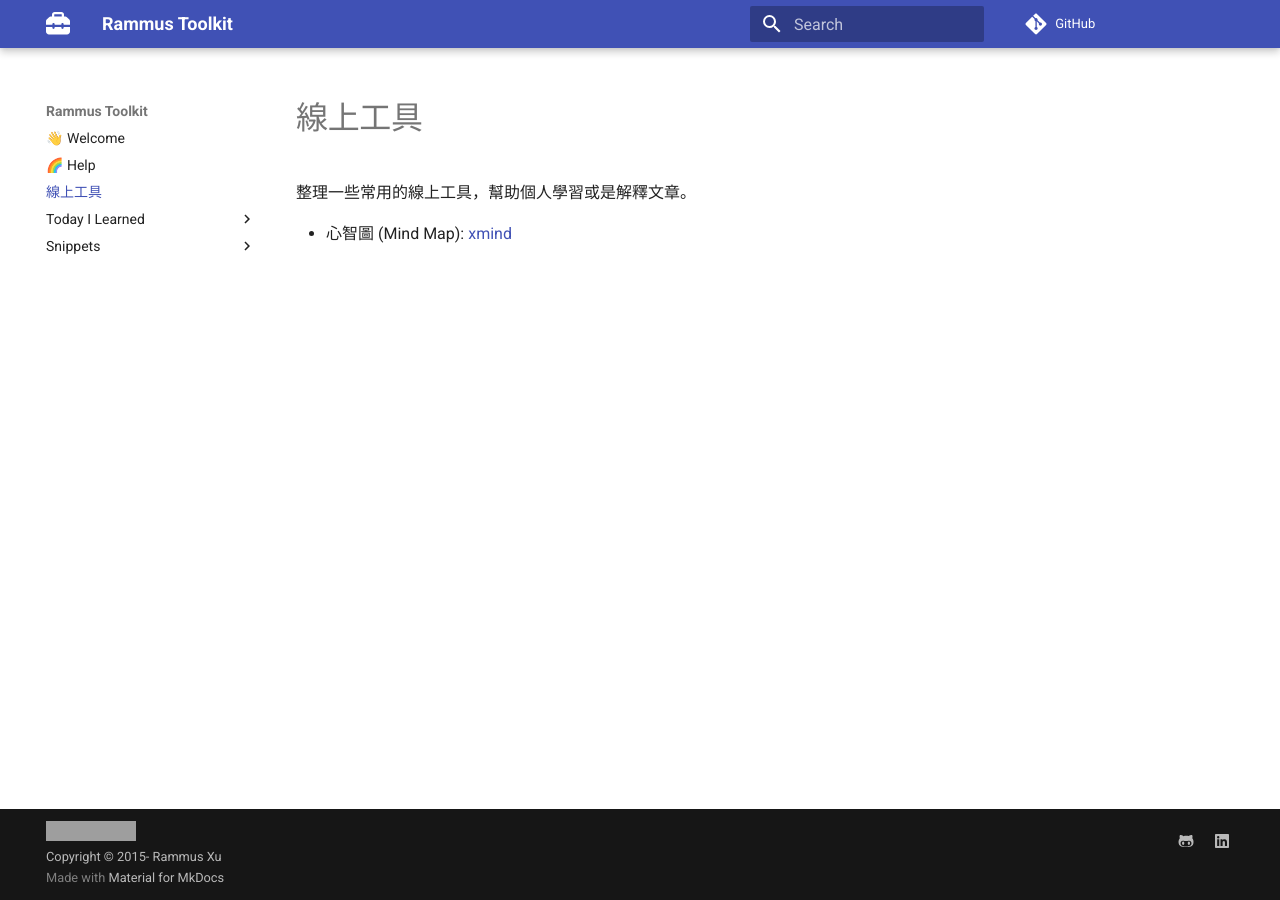
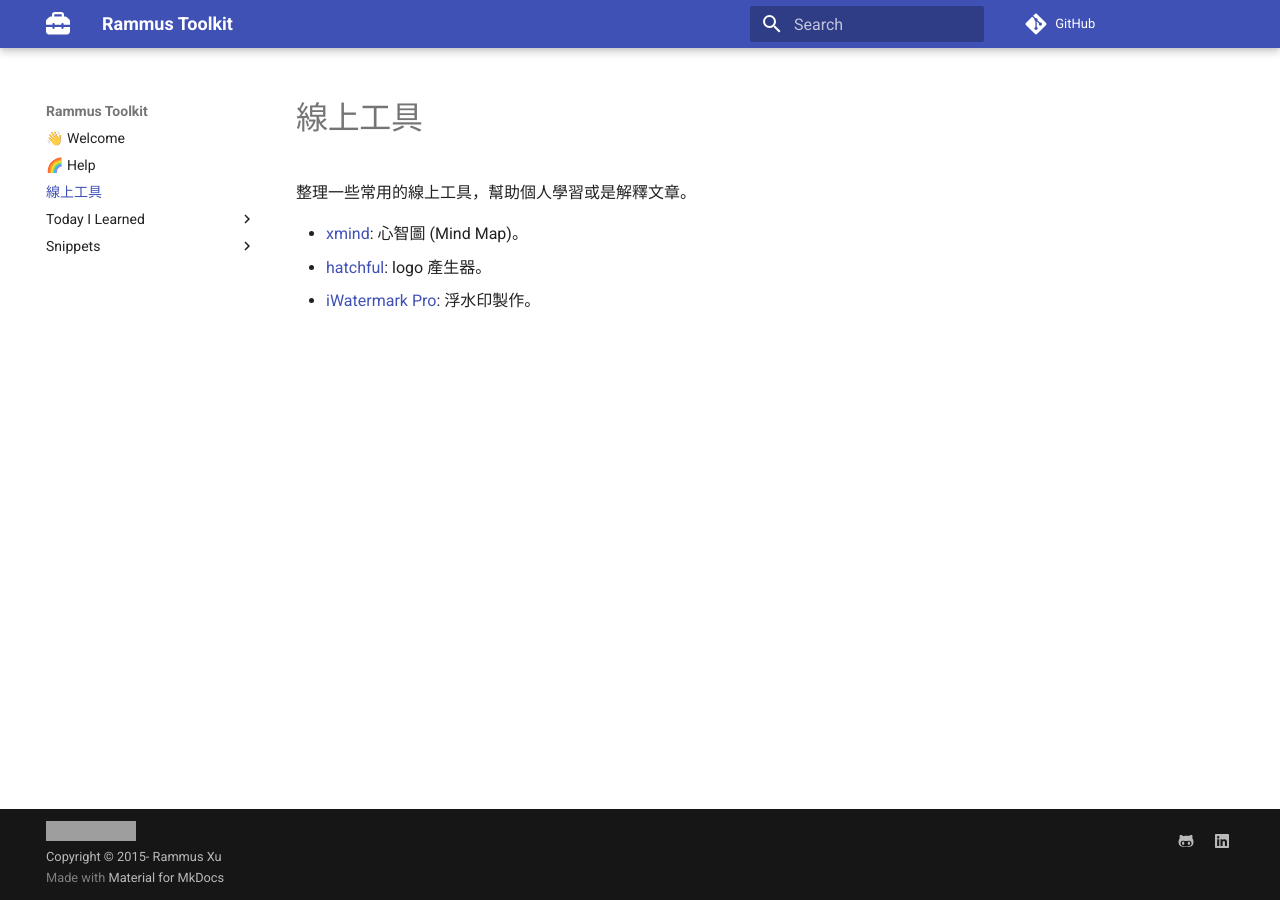
Before and after one commit to RammusXu/toolkit, an MkDocs documentation site: the page built from docs/online-tools.md, in a window 1280 px wide. Built offline with MkDocs 1.6.1 and Material for MkDocs 9.7.7, drawn with Linux system fonts in a browser that asks for light colours; comment, search, counter and statistics services are not loaded; grey boxes are pictures that could not be loaded.

```diff
--- a/docs/online-tools.md
+++ b/docs/online-tools.md
@@ -5,4 +5,6 @@ description: 整理一些常用的線上工具，幫助個人學習或是解釋
 
 整理一些常用的線上工具，幫助個人學習或是解釋文章。
 
-- 心智圖 (Mind Map): [xmind](https://xmind.works/)
+- [xmind](https://xmind.works/): 心智圖 (Mind Map)。
+- [hatchful](https://hatchful.shopify.com/): logo 產生器。
+- [iWatermark Pro](https://plumamazing.com/iwatermark/): 浮水印製作。
```
Also changed, not shown: docs/Today-I-Learned/2021.md (+4 -0 lines), docs/Today-I-Learned/img/2021-04-14-mongo-transaction.jpg (added), docs/Today-I-Learned/img/logo.png (added).
